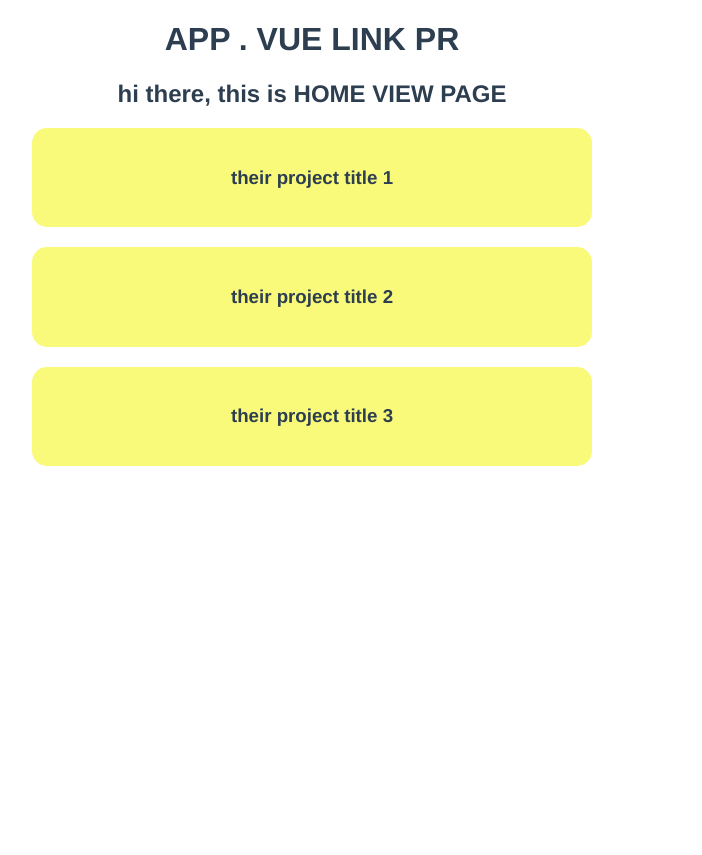
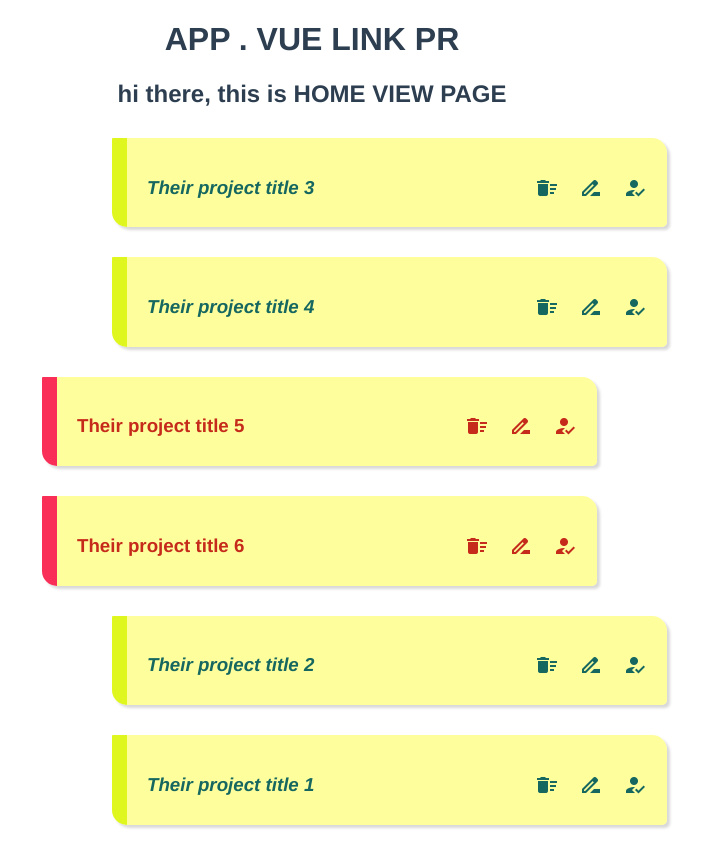
Before and after one commit to KRYPTONITErex/project_planner1, a Vue app: page / in a window 1280 px wide. Shown: the whole page, without its empty margins (328-1030 px from the left). Before the commit the page ends 800 px from the top, so only its background shows below. Built offline with nearby package versions, Linux system fonts and the light colour scheme; data requests are answered from the project's data file.

Commit message:
2nd commit delete&complete button activate

```diff
--- a/database/db.json
+++ b/database/db.json
@@ -1,18 +1,40 @@
-{ "projects1": [
+{
+  "projects": [
     {
-        "id":1,
-        "title":"their project title 1",
-        "detail":"project detail 1"
+      "id": "3",
+      "title": "Their project title 3",
+      "detail": "project detail 3",
+      "completed": true
     },
     {
-        "id":2,
-        "title":"their project title 2",
-        "detail":"project detail 2"
+      "id": "4",
+      "title": "Their project title 4",
+      "detail": "project detail 4",
+      "completed": true
     },
     {
-        "id":3,
-        "title":"their project title 3",
-        "detail":"project detail 3"
+      "id": "5",
+      "title": "Their project title 5",
+      "detail": "project detail 5",
+      "completed": false
+    },
+    {
+      "id": "6",
+      "title": "Their project title 6",
+      "detail": "project detail 6",
+      "completed": false
+    },
+    {
+      "id": "2",
+      "title": "Their project title 2",
+      "detail": "project detail 2",
+      "completed": true
+    },
+    {
+      "id": "1",
+      "title": "Their project title 1",
+      "detail": "project detail 1",
+      "completed": true
     }
-]
+  ]
 }
--- a/public/index.html
+++ b/public/index.html
@@ -6,6 +6,7 @@
     <meta name="viewport" content="width=device-width,initial-scale=1.0">
     <link rel="icon" href="<%= BASE_URL %>favicon.ico">
     <title><%= htmlWebpackPlugin.options.title %></title>
+    <link href="https://fonts.googleapis.com/icon?family=Material+Icons" rel="stylesheet">
   </head>
   <body>
     <noscript>
--- a/src/components/Singleproject.vue
+++ b/src/components/Singleproject.vue
@@ -1,23 +1,66 @@
 <template>
 
-    <div>
-        <div class="project" @click="showDetail=!showDetail">
-            <h3>{{ project.title }}</h3>
+<div :class="['project', { completed: project.completed }]">
+    <div class="flex">
+        <h3 @click="showDetail = !showDetail" id="title">{{ project.title }}</h3>
 
-            <h4 v-if="showDetail">{{ project.detail }}</h4>
+        <div class="ICON">
+            <span class="material-icons" @click="deletePj">delete_sweep</span>
+            <span class="material-icons">drive_file_rename_outline</span>
+            <span class="material-icons" @click="complete">how_to_reg</span>
         </div>
     </div>
+
+    <div class="info">
+        <h4 v-if="showDetail">{{ project.detail }}</h4>
+    </div>
+</div>
 
 
 
 </template>
 
 <script>
+import { compile } from 'vue';
+
 export default {
     props:['project'],
     data(){
         return{
-            showDetail: false
+            showDetail: false,
+            api: 'http://localhost:3000/projects/'
+        }
+    },
+    methods: {
+        deletePj(){
+            let deleteRoute = this.api+this.project.id;
+            fetch(deleteRoute,{method:"DELETE"})
+            .then(()=>{
+                this.$emit('delete',this.project.id)
+            })
+            .catch((err)=>{
+                console.log(err);
+            })
+        },
+        complete(){
+            let updateStatus = this.api+this.project.id;
+            fetch(updateStatus,{
+                method:"PATCH",
+                headers: {
+                    "Content-Type":"application/json"
+                },
+                body:JSON.stringify(
+                    {
+                        completed:!this.project.completed
+                    }
+                )
+            })
+            .then(()=>{
+                this.$emit('complete',this.project.id)
+            })
+            .catch((err)=>{
+                console.log(err);
+            })
         }
     }
 
@@ -25,13 +68,50 @@ export default {
 </script>
 
 <style>
-
-.project{
-    padding: 20px;
-    background-color: rgba(247, 247, 69, 0.712);
+#title{
     cursor: pointer;
-    margin: 20px;
+}
+.project {
+    color: rgba(186, 1, 1, 0.838);
+    padding: 20px 20px 10px 20px;
+    background-color: rgba(254, 254, 117, 0.712);
+    margin: 30px;
     border-radius: 15px;
+    width: 500px;
+    border-left: 15px solid rgb(250, 47, 88); /* Default color for incomplete projects */
+    border-top-left-radius: 1px;
+    border-bottom-right-radius: 5px;
+    box-shadow: 3px 3px 3px rgb(216, 216, 216);
 }
 
+.project.completed {
+    border-left: 15px solid rgba(219, 246, 12, 0.868);
+    /* background-color: rgb(18, 138, 130); */
+    color: rgb(21, 103, 96);
+    margin-left: 100px;
+    font-style: italic;
+    transition: background-color 1.5s ease, border-left 1s ease;
+}
+
+.flex{
+    display: flex;
+    justify-content: space-between;
+    align-items: center;
+    margin: 0;
+    padding: 0;
+}
+.info{
+    padding: 0;
+    margin: 0;
+}
+.ICON{
+   display: flex;
+   gap: 20px;
+}
+span{
+    cursor: pointer;
+}
+
+
+
 </style>
--- a/src/views/HomeView.vue
+++ b/src/views/HomeView.vue
@@ -3,7 +3,7 @@
    <h2>hi there, this is HOME VIEW PAGE</h2>
 
    <div v-for="project in projects" :key="project.id">
-      <Singleproject :project="project"></Singleproject>
+      <Singleproject :project="project" @delete="deletePj" @complete="complete"></Singleproject>
    </div>
 
   </div>
@@ -25,16 +25,29 @@ export default {
     }
   },
   mounted(){
-    fetch("http://localhost:3000/projects1")
+    fetch("http://localhost:3000/projects")
     .then((response)=>{
       return response.json()
     })
     .then((datas)=>{
       this.projects=datas
     })
-    .catch(()=>{
-
+    .catch((err)=>{
+      console.log(err);
     })
+  },
+  methods:{
+    deletePj(id){
+      this.projects=this.projects.filter(project=>{
+        return project.id!=id;
+      })
+    },
+    complete(id){
+      let findproj = this.projects.find(project=>{
+        return project.id===id;
+      });
+      findproj.completed=!findproj.completed
+    }
   }
 }
 </script>
```
